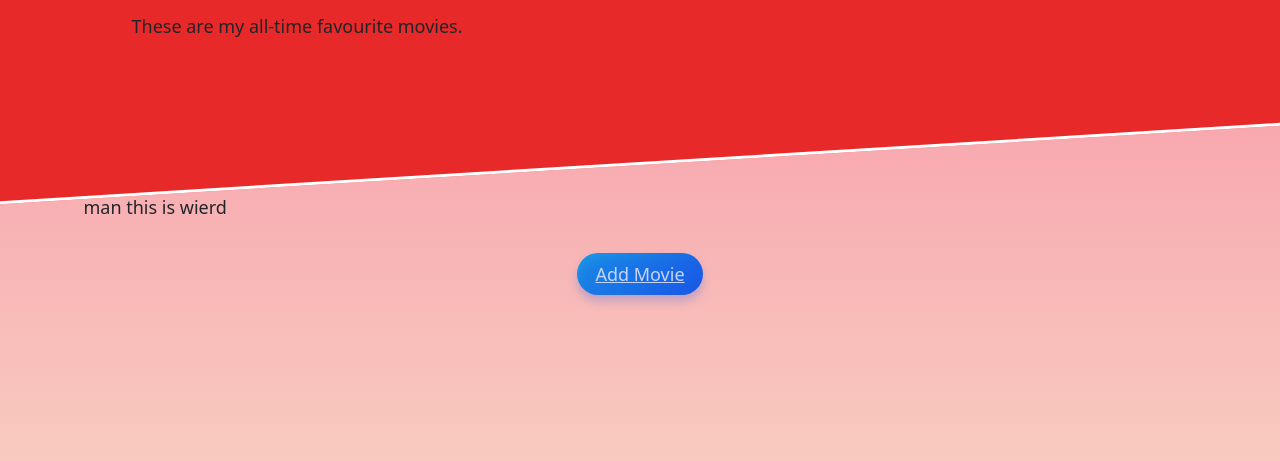
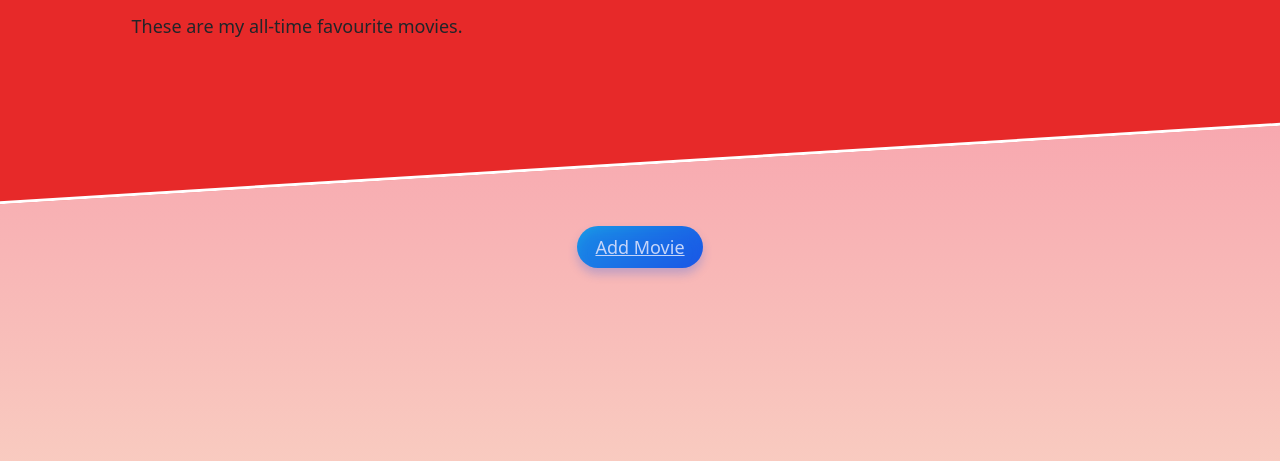
Before and after one commit to ShAcoount/movies, a Flask app: template templates/index.html in a window 1280 px wide. Shown: the part 149-610 px from the top of the page. Run offline with Flask 3, Linux system fonts and the light colour scheme; the template is opened without the code that fills it, so the values that code supplies are empty; some libraries are stand-ins or nearby versions.

Commit message:
Update index.html

```diff
--- a/templates/index.html
+++ b/templates/index.html
@@ -12,7 +12,6 @@
 
 <div class="container">
     <div class="row">
-        <div>man this is wierd</div>
         {% for movie in movies %}
         <div class="col-4">
             <div class="card">
```
